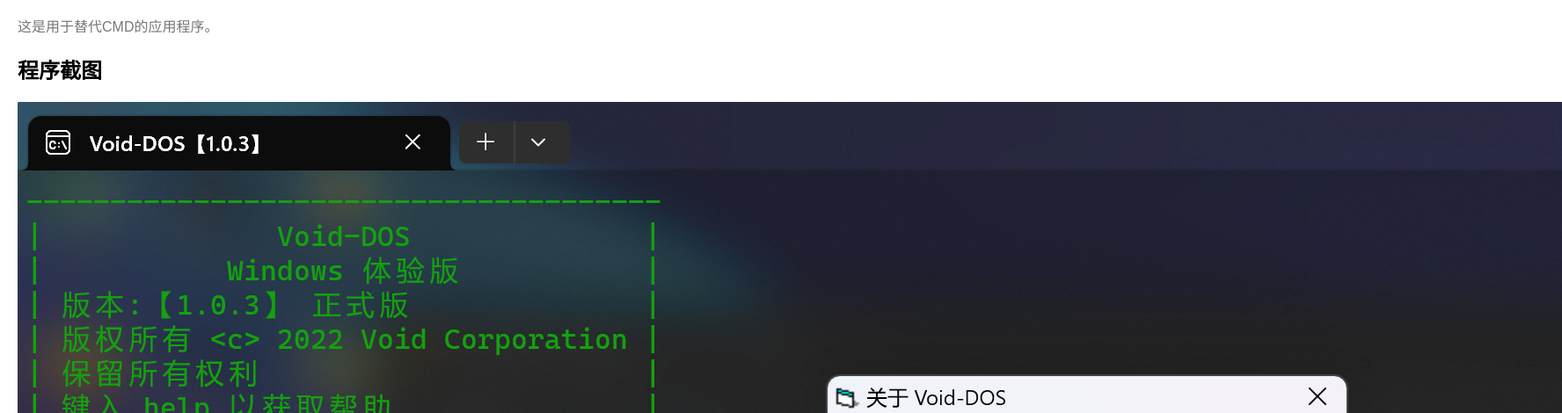
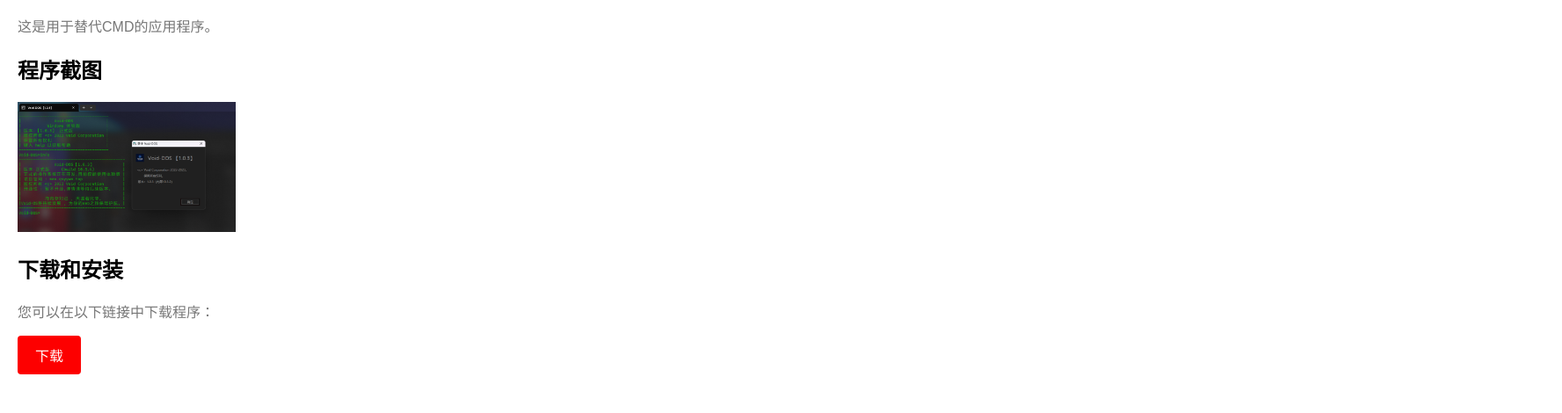
Before and after one commit to CreatiVoiden/creativoiden.github.io, a plain HTML site: page void-dos/app2.html in a window 1280 px wide. Shown: the part 202-672 px from the top of the page at 88% size, 1776 px wide, since content can reach past the window. Drawn offline with Linux system fonts and the light colour scheme.

Commit message:
Update app2.html

```diff
--- a/void-dos/app2.html
+++ b/void-dos/app2.html
@@ -5,11 +5,14 @@
   <meta name="viewport" content="width=device-width, initial-scale=1.0">
   <title>I386</title>
   <style>
-    /* 添加一些样式以美化页面 */
     body {
       font-family: Arial, sans-serif;
       margin: 0;
       padding: 20px;
+    }
+    img {
+      max-width: 20%;
+      height: auto;
     }
 
     h1 {
```
